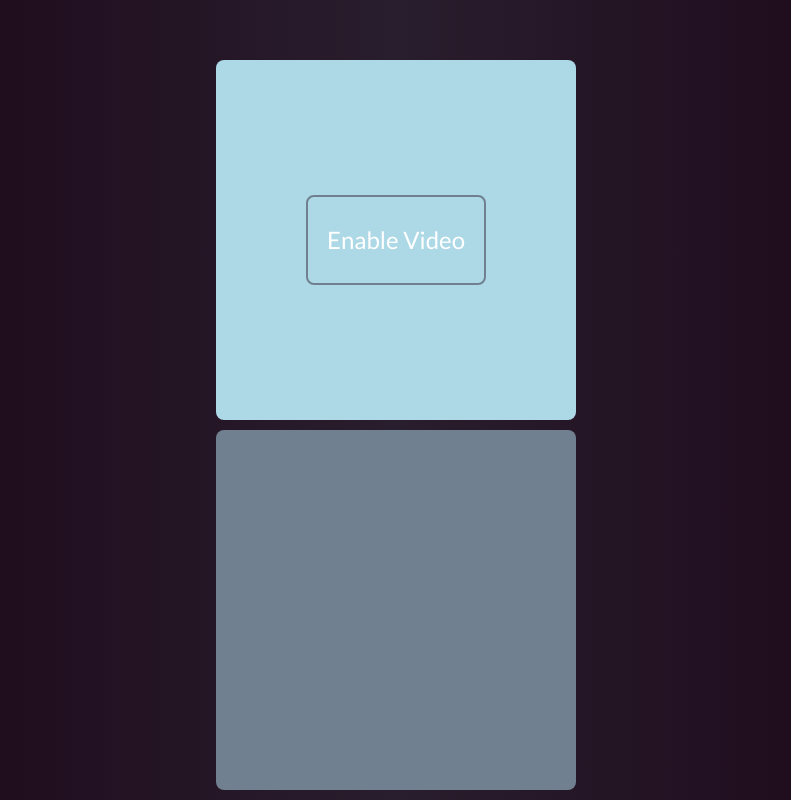
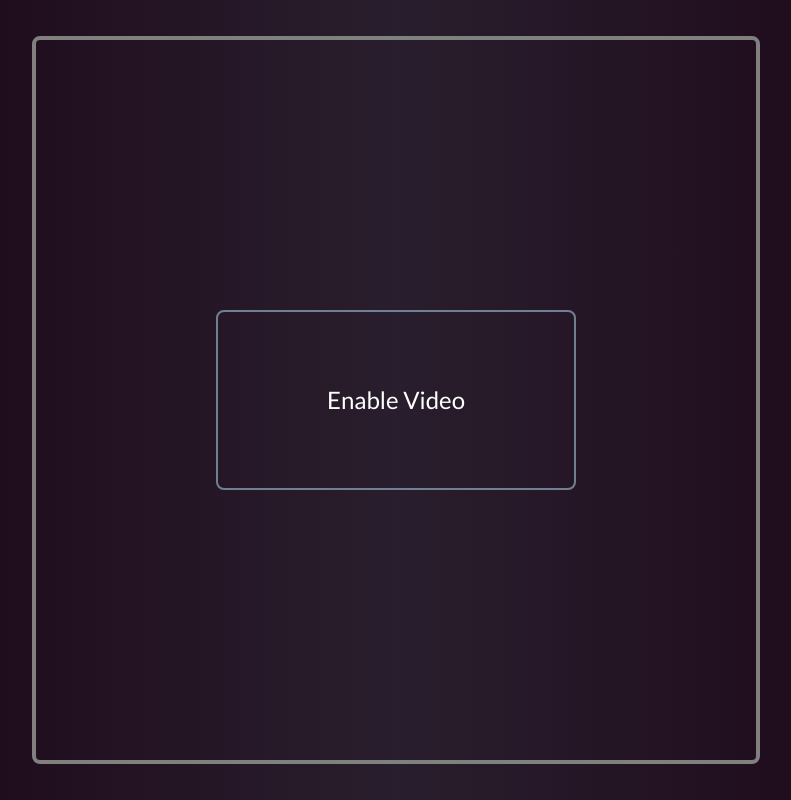
Before and after one commit to nolenroyalty/paccam, a React app: page / in a window 1280 px wide. Shown: the whole page, without its empty margins (244-1035 px from the left). Built offline with nearby package versions, Linux system fonts and the light colour scheme.

Commit message:
kinda functional prototype

```diff
--- a/src/components/App/App.js
+++ b/src/components/App/App.js
@@ -104,13 +104,9 @@ function App() {
   });
 
   return (
-    <GameHolder>
-      <ResultsDisplay results={results} />
-      <Header />
-      <One>
+    <Wrapper>
+      <GameHolderOverlapping>
         <VideoFrame setVideoEnabled={setVideoEnabled} videoRef={videoRef} />
-      </One>
-      <Two>
         <Playfield
           faceState={faceState}
           videoRef={videoRef}
@@ -119,10 +115,44 @@ function App() {
           consumeMouthOpen={consumeMouthOpen}
           results={results}
         />
-      </Two>
-    </GameHolder>
+      </GameHolderOverlapping>
+    </Wrapper>
+    // <GameHolder>
+    //   <ResultsDisplay results={results} />
+    //   <Header />
+    //   <One>
+    //     <VideoFrame setVideoEnabled={setVideoEnabled} videoRef={videoRef} />
+    //   </One>
+    //   <Two>
+    //     <Playfield
+    //       faceState={faceState}
+    //       videoRef={videoRef}
+    //       videoEnabled={videoEnabled}
+    //       consumeMouthClosed={consumeMouthClosed}
+    //       consumeMouthOpen={consumeMouthOpen}
+    //       results={results}
+    //     />
+    //   </Two>
+    // </GameHolder>
   );
 }
+
+const Wrapper = styled.div`
+  display: grid;
+  place-items: center;
+  height: 100%;
+`;
+
+const GameHolderOverlapping = styled.div`
+  position: relative;
+  --max-size: min(90vh, 90vw);
+  max-width: var(--max-size);
+  max-height: var(--max-size);
+  width: 100%;
+  aspect-ratio: 1 / 1;
+  outline: 4px solid grey;
+  border-radius: 4px;
+`;
 
 const GameHolder = styled.div`
   display: grid;
--- a/src/components/Playfield/Playfield.js
+++ b/src/components/Playfield/Playfield.js
@@ -48,20 +48,17 @@ function Playfield({
     let animationFrameId;
 
     function loop() {
-      // create new drawing context
       ctx.save();
       ctx.fillStyle = "yellow";
-      if (mouthState.current === "closed") {
-        ctx.clearRect(0, 0, SIZE, SIZE);
-        ctx.beginPath();
-        ctx.arc(SIZE / 2, SIZE / 2, SIZE / 2, 0, 2 * Math.PI);
-        ctx.fill();
-      } else {
+
       ctx.clearRect(0, 0, SIZE, SIZE);
       ctx.beginPath();
       ctx.moveTo(SIZE / 2, SIZE / 2);
 
-        let startAngle = Math.PI / 7;
+      let halfAngle =
+        mouthState.current === "closed" ? Math.PI / 25 : Math.PI / 5;
+
+      let startAngle = halfAngle;
       if (direction.current === "up") {
         startAngle += 1.5 * Math.PI;
       } else if (direction.current === "left") {
@@ -70,18 +67,11 @@ function Playfield({
         startAngle += Math.PI / 2;
       }
 
-        const endAngle = startAngle - (2 * Math.PI) / 7;
+      const endAngle = startAngle - 2 * halfAngle;
 
       ctx.arc(SIZE / 2, SIZE / 2, SIZE / 2, startAngle, endAngle);
       ctx.moveTo(SIZE / 2, SIZE / 2);
       ctx.fill();
-      }
-
-      // const tempCanvas = document.createElement("canvas");
-      // tempCanvas.width = videoRef.current.videoWidth;
-      // tempCanvas.height = videoRef.current.videoHeight;
-      // copy video frame to temp canvas, but only the part of the video
-      // frame in the `videoCoordinates` rect
 
       if (videoCoordinates.current) {
         ctx.globalCompositeOperation = "source-atop";
@@ -212,7 +202,8 @@ const Player = styled.div`
 const Wrapper = styled.div`
   width: 100%;
   height: 100%;
-  position: relative;
+  position: absolute;
+  pointer-events: none;
 `;
 
 export default Playfield;
--- a/src/components/VideoFrame/VideoFrame.js
+++ b/src/components/VideoFrame/VideoFrame.js
@@ -49,7 +49,7 @@ const EnableVideoButton = styled(UnstyledButton)`
 `;
 
 const Wrapper = styled.div`
-  position: relative;
+  position: absolute;
   width: 100%;
   height: 100%;
 `;
@@ -61,6 +61,7 @@ const Video = styled.video`
   pointer-events: none;
   transform: scaleX(-1);
   border-radius: 8px;
+  opacity: 0.2;
 `;
 
 export default VideoFrame;
--- a/src/global-styles.css
+++ b/src/global-styles.css
@@ -46,4 +46,5 @@ h6 {
 #root,
 #__next {
   isolation: isolate;
+  height: 100%;
 }
```
Also changed, not shown: src/hooks/use-face-landmarks.js (+10 -0 lines). Lines whose indentation alone changed are shown as unchanged.
